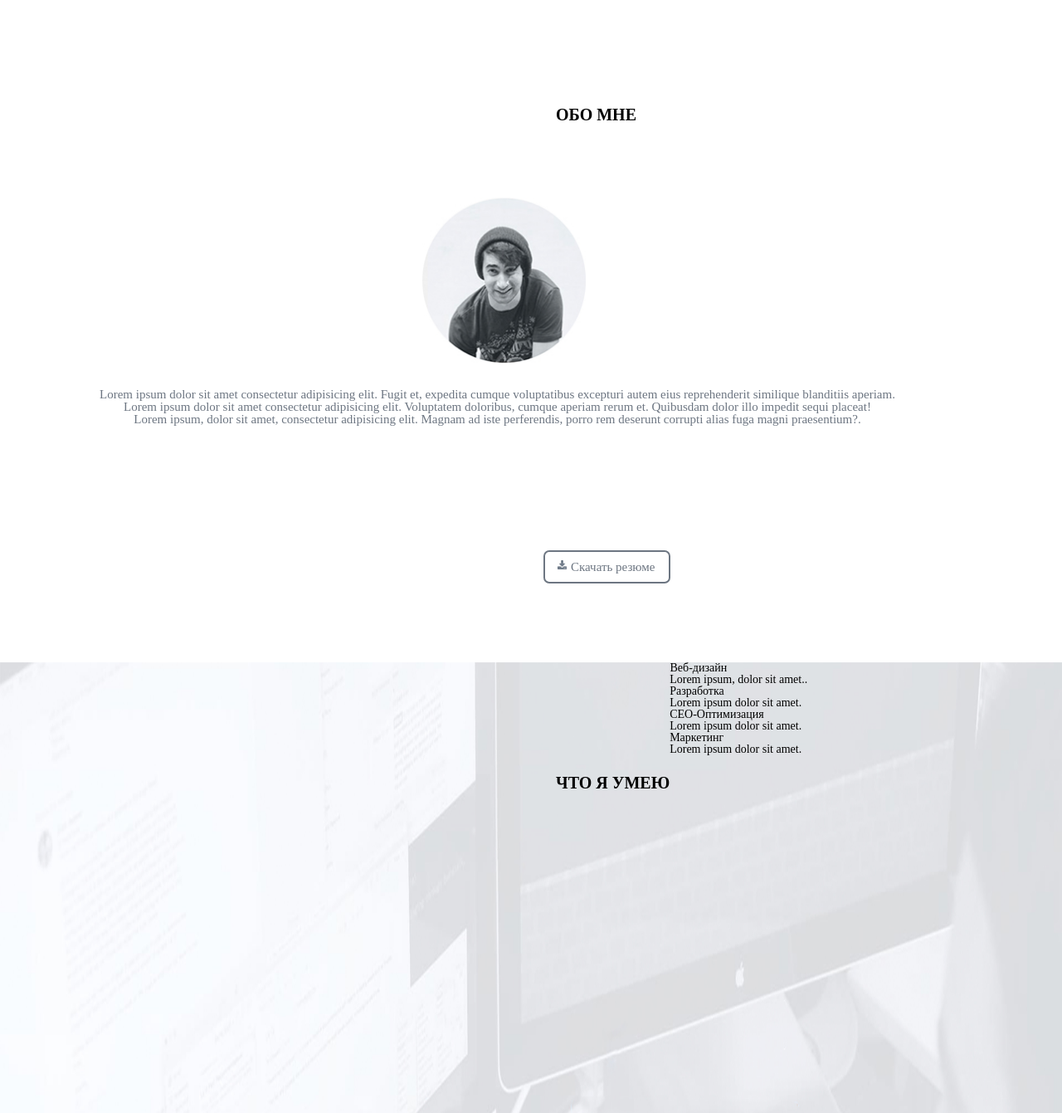
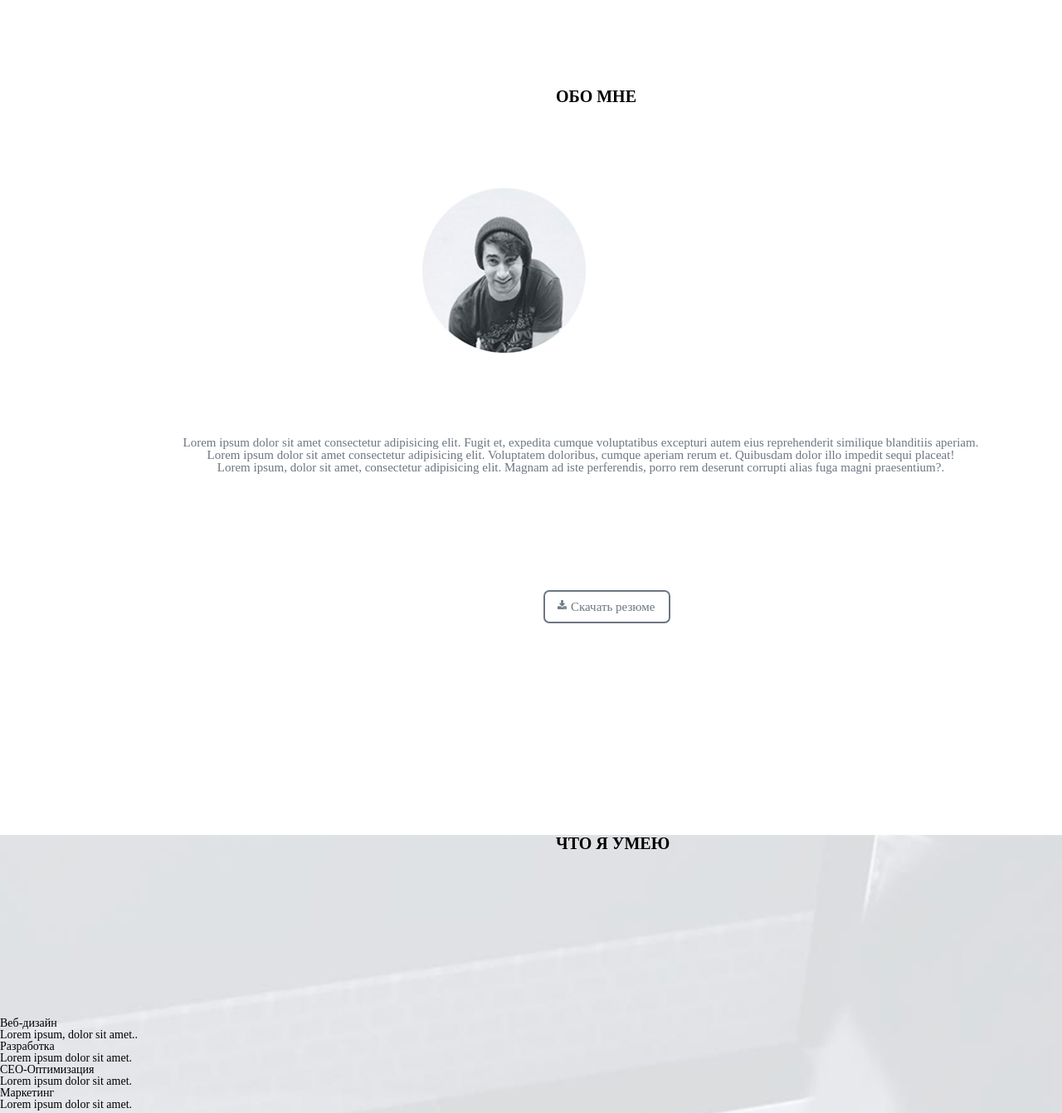
Before and after one commit to Elrick-from-Malnibone/Elrick-from-Malnibone.github.io, a plain HTML site: page src/index.html in a window 1280 px wide. Shown: the part 802-2143 px from the top of the page at 83% size. Drawn offline with Linux system fonts and the light colour scheme; files whose address does not match are found by name.

Commit message:
Add files via upload

```diff
--- a/src/css/style.css
+++ b/src/css/style.css
@@ -72,22 +72,20 @@ nav{
 .about{
 	width: 100%;
 	height: 100% ;
-	background: url(../img/boy2.jpg) 47% 40%/auto 25% no-repeat
+	background: url(../img/boy2.jpg) 47% 20%/auto 25% no-repeat
 
 }
 
 
 
 .about_me h2{
-	float: left;
-    margin: 130px 0px 200px 670px;
+    margin: 108px 0px 200px 670px;
     font-size: 20px;
 	font-weight: bold;
 }
 
 .about_me p{
-	float: left;
-	margin: 120px 0px 150px 120px;
+	margin: 400px 0px 140px 120px;
 	color: #6d7682;
 	font-size: 15px;
 	text-align: center;
@@ -95,7 +93,6 @@ nav{
 }
 
 .about_me input{
-	float: left;
 	font-size: 15px;
 	color: #6d7682;
 
@@ -115,13 +112,12 @@ nav{
 .what_i_can_do{
 	width: 100%;
 	height: 100% ;
-	background: url(../img/fon.jpg) 100% 100%/100% 100% no-repeat
+	background: url(../img/fon.jpg) 100% 100%/auto 100% no-repeat
 
 }
 
 .what h2{
-	float: left;
-    margin: 130px 0px 200px 670px;
+    margin: 100px 0px 200px 670px;
     font-size: 20px;
 	font-weight: bold;
 
@@ -130,7 +126,6 @@ nav{
 
 
 .what li{
-	float: left;
 	line-height: 60px;
 	color: #f48925;
 	font-size: 18px;
```
